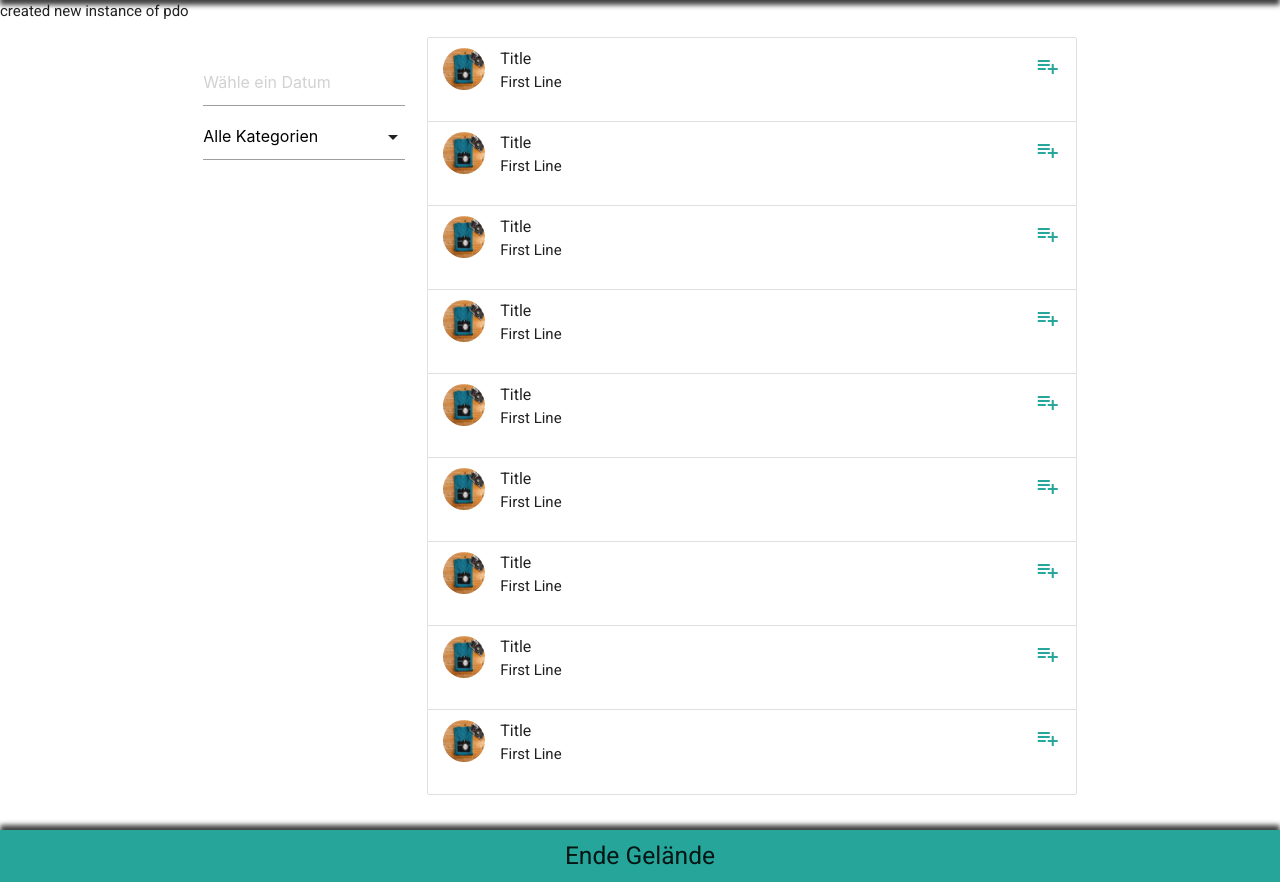
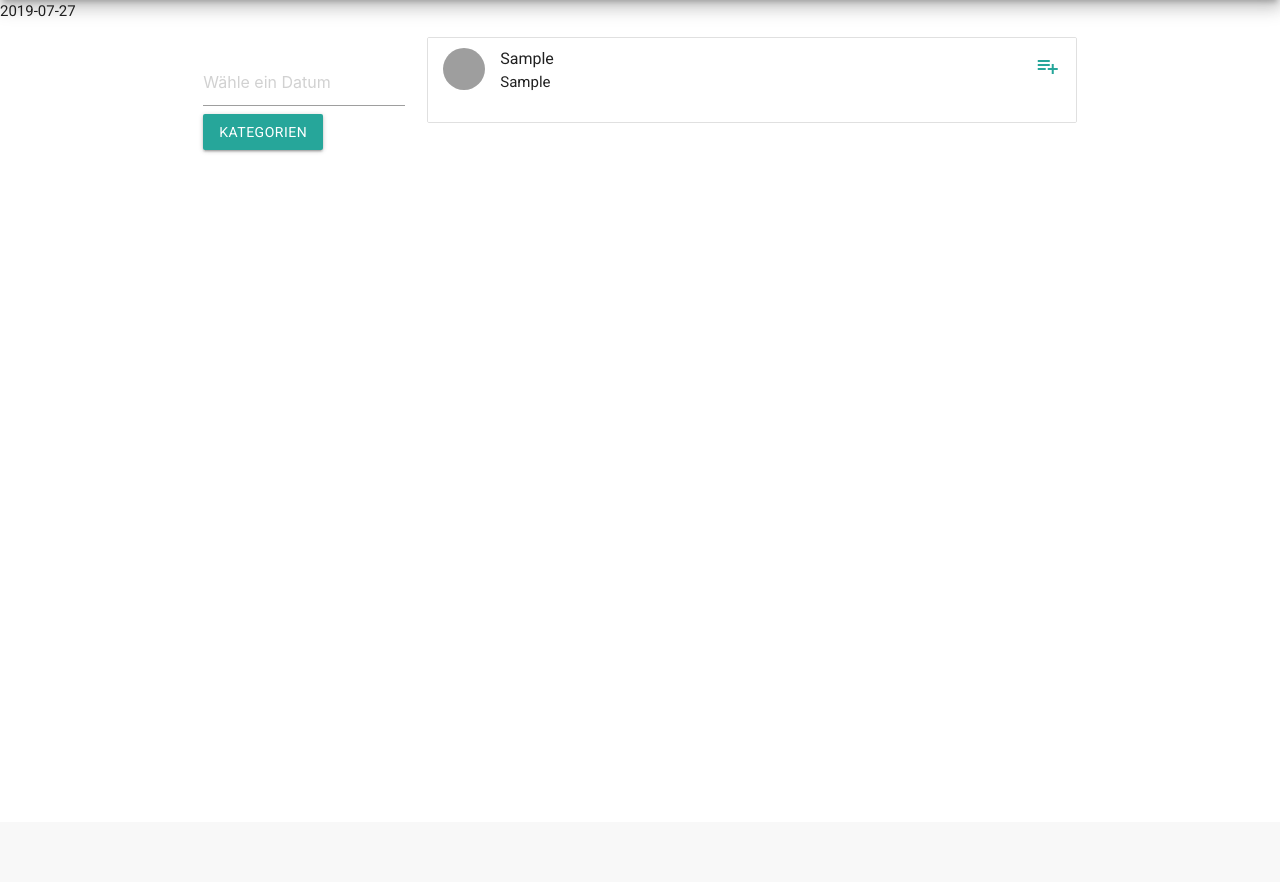
Before and after one commit to hadoken79/equipment_dispo, a PHP site: page / in a window 1280 px wide. Shown: the part 52-934 px from the top of the page. After the commit the page ends 205 px from the top, so only its background shows below. Run offline with PHP 8.4, Linux system fonts and the light colour scheme; tables that the repository leaves empty or names only in its code hold one stand-in row (values such as "Sample post"); a stand-in replaces the project's code that opens the database connection; some libraries are stand-ins or nearby versions; grey boxes are pictures that could not be loaded.

Commit message:
Elementeaufbau via php eingefügt

```diff
--- a/base/footer.php
+++ b/base/footer.php
@@ -2,13 +2,13 @@
 /*created by lp - 27.07.2019*/
 ?>
 <footer>
-        <h5>Ende Gelände</h5>
-    </footer>
+
+</footer>
 
 
 
-    <script src="./lib/js/materialize.min.js"></script>
-    <script src="./lib/js/app.js"></script>
+<script src="./lib/js/materialize.min.js"></script>
+<script src="./lib/js/index.js"></script>
 
 </body>
 
--- a/base/header.php
+++ b/base/header.php
@@ -18,6 +18,6 @@ require_once('./db/PdoConnector.php');
 </head>
 
 <body>
-    <header>
+    <header class="z-depth-3">
         <h5>Dispo-Equipment</h5>
     </header>
--- a/db/PdoConnector.php
+++ b/db/PdoConnector.php
@@ -14,11 +14,10 @@ class PdoConnector
     public static function getConn(){
         if(!isset(self::$pdo)){
             self::$pdo = new PDO(self::$dsn, USER, PWD);
-            //set default fetchmode to object
+            //setze default fetchmode to object | kann in jeder ->fetch(Anweisung überschrieben werden)
             self::$pdo->setAttribute(PDO::ATTR_DEFAULT_FETCH_MODE, PDO::FETCH_OBJ);
-            echo "created new instance of pdo<br>";
+            //echo "created new instance of pdo<br>";
         }
-
         return self::$pdo;
     }
 }
--- a/db/db.php
+++ b/db/db.php
@@ -1,7 +1,5 @@
 <?php
 require_once('conf\config.php');
-
-
 
 
 class DBHandler{
--- a/index.php
+++ b/index.php
@@ -1,93 +1,110 @@
 <?php
 /*created by lp - 27.07.2019*/
 require_once('./base/header.php');
-//mysqli
-//$handler = new DBHandler();
-//$kategorien = $handler->getContent("SELECT name, kategorie_id FROM kategorie WHERE geloescht=false;");
 
-//pdo
 $pdo = PdoConnector::getConn();
-//todo join. nur kategorien von equiopment, dass in diso ist, sollen dargestellt werden
-$kategorien_res = $pdo->query("SELECT * FROM kategorie WHERE geloescht=false");
 
+//Es sollen hier nur Kategorien zur Auswahl stehen, von Equipment, was in Dispo verfügbar ist
+$kat_query = "SELECT kategorie_id,name FROM kategorie WHERE kategorie_id in
+(SELECT kategorie_id FROM equipment WHERE indispo=true AND geloescht=false)
+AND geloescht=false;";
+$kategorien = $pdo->query($kat_query);
 
+//Alle Sets und alles equipment //TODO variable aus ajax mit abruf von Datum
+$date = isset($_REQUEST['date']) ? $_REQUEST['date'] : date("Y-m-d");
+echo $date;
 
-//Am Ende Verbindung trennen
- $pdo = null;
+$set_eq_query = "SELECT equipment.equipment_id,
+equipment.name AS eq_name,
+equipment.beschrieb AS eq_beschrieb,
+set_.set_id,
+set_.beschrieb AS set_beschrieb,
+set_.name AS set_name,
+buchung.buchung_id,
+buchung.reserviert_fuer,
+buchung.user,
+equipmentbild.filename,
+kategorie.name AS kat_name
+FROM equipment LEFT JOIN set_
+ON equipment.set_id = set_.set_id LEFT JOIN buchung
+ON equipment.equipment_id = buchung.equipment_id LEFT JOIN kategorie
+ON equipment.kategorie_id = kategorie.kategorie_id LEFT JOIN equipmentbild
+ON equipment.bild_id = equipmentbild.bild_id WHERE equipment.geloescht=false ORDER BY set_.name DESC;";
+$sets_eq = $pdo->query($set_eq_query);
+
+//Verbindung trennen
+$pdo = null;
+
 ?>
+<main>
     <div class="container">
         <div class="row">
             <aside id="lp-kal" class="input-field col s12 m3">
                 <input type="text" placeholder="Wähle ein Datum" class="datepicker">
-                <select>
-                <option value=0>Alle Kategorien</option>
-               <?php foreach ($kategorien_res->fetchAll() as $kategorie) :?>
-                <option value=<?php echo $kategorie->kategorie_id;?>><?php echo $kategorie->name;?></option>
-                    <?php endforeach ?>;
-                </select>
-                <label></label>
+                <!-- Dropdown Trigger -->
+                <a class='dropdown-trigger btn' href='#' data-target='dropdown1'>Kategorien</a>
+
+                <!-- Dropdown Inhalt -->
+                <ul id='dropdown1' class='dropdown-content'>
+                    <li><a href="#!">Alle</a></li>
+                    <li class="divider" tabindex="-1"></li>
+                    <?php foreach ($kategorien->fetchAll() as $kategorie) : ?>
+                    <li><a href="#!"><?php echo $kategorie->name; ?></a></li>
+                    <?php endforeach ?>
+                </ul>
             </aside>
-
+            <!-- Die Collection Elemente -->
             <div id="lp-card" class="col s12 m9">
                 <ul class="collection">
-                    <li id="lp-listItem" class="collection-item avatar">
-                        <img src="images/yuna.jpg" alt="" class="circle">
-                        <span class="title">Title</span>
-                        <p>First Line</p>
-                        <a href="#" class="secondary-content"><i class="material-icons">playlist_add</i></a>
-                    </li>
-                    <li id="lp-listItem" class="collection-item avatar">
-                        <img src="images/yuna.jpg" alt="" class="circle">
-                        <span class="title">Title</span>
-                        <p>First Line</p>
-                        <a href="#" class="secondary-content"><i class="material-icons">playlist_add</i></a>
-                    </li>
-                    <li id="lp-listItem" class="collection-item avatar">
-                        <img src="images/yuna.jpg" alt="" class="circle">
-                        <span class="title">Title</span>
-                        <p>First Line</p>
-                        <a href="#" class="secondary-content"><i class="material-icons">playlist_add</i></a>
-                    </li>
-                    <li id="lp-listItem" class="collection-item avatar">
-                        <img src="images/yuna.jpg" alt="" class="circle">
-                        <span class="title">Title</span>
-                        <p>First Line</p>
-                        <a href="#" class="secondary-content"><i class="material-icons">playlist_add</i></a>
-                    </li>
-                    <li id="lp-listItem" class="collection-item avatar">
-                        <img src="images/yuna.jpg" alt="" class="circle">
-                        <span class="title">Title</span>
-                        <p>First Line</p>
-                        <a href="#" class="secondary-content"><i class="material-icons">playlist_add</i></a>
-                    </li>
-                    <li id="lp-listItem" class="collection-item avatar">
-                        <img src="images/yuna.jpg" alt="" class="circle">
-                        <span class="title">Title</span>
-                        <p>First Line</p>
-                        <a href="#" class="secondary-content"><i class="material-icons">playlist_add</i></a>
-                    </li>
-                    <li id="lp-listItem" class="collection-item avatar">
-                        <img src="images/yuna.jpg" alt="" class="circle">
-                        <span class="title">Title</span>
-                        <p>First Line</p>
-                        <a href="#" class="secondary-content"><i class="material-icons">playlist_add</i></a>
-                    </li>
-                    <li id="lp-listItem" class="collection-item avatar">
-                        <img src="images/yuna.jpg" alt="" class="circle">
-                        <span class="title">Title</span>
-                        <p>First Line</p>
-                        <a href="#" class="secondary-content"><i class="material-icons">playlist_add</i></a>
-                    </li>
-                    <li id="lp-listItem" class="collection-item avatar">
-                        <img src="images/yuna.jpg" alt="" class="circle">
-                        <span class="title">Title</span>
-                        <p>First Line</p>
-                        <a href="#" class="secondary-content"><i class="material-icons">playlist_add</i></a>
-                    </li>
+                    <?php
+                    foreach ($sets_eq->fetchAll() as $eq_set) {
+                        $titel = $eq_set->set_name ? $eq_set->set_name : $eq_set->eq_name;
+                        $beschrieb = $eq_set->set_beschrieb ? $eq_set->set_beschrieb : $eq_set->eq_beschrieb;
+                        $pfad = 'c:/bilder/';
+                        $bild = $eq_set->filename ? $pfad . $eq_set->filename : 'images/yuna.jpg';
+                        if ($eq_set->reserviert_fuer === date("Y-m-d")) {
+                            $titel = '<b>RESERVIERT</b>';
+                        };
+                        echo "<li class='collection-item avatar'>";
+                        echo "<img src={$bild} alt='' class='circle'>";
+                        echo "<span class='title'>{$titel}</span>";
+                        echo "<p>{$beschrieb}</p>";
+                        echo "<a href='#!' class='secondary-content'><i class='material-icons'>playlist_add</i></a>";
+                        echo "</li>";
+                    }
+                    ?>
                 </ul>
             </div>
         </div>
     </div>
+</main>
 <?php
+
+
+foreach ($sets_eq->fetchAll() as $eq_set) {
+    $titel = $eq_set->set_name ? $eq_set->set_name : $eq_set->eq_name;
+    $beschrieb = $eq_set->set_beschrieb ? $eq_set->set_beschrieb : $eq_set->eq_beschrieb;
+    $pfad = 'c:/bilder/';
+    $bild = $eq_set->filename ? $pfad . $eq_set->filename : 'images/yuna.jpg';
+    if ($eq_set->reserviert_fuer === date("Y-m-d")) {
+        $titel = '<b>RESERVIERT</b>';
+        $beschrieb = '';
+    };
+    echo "<li class='collection-item avatar'>";
+    echo "<img src={$bild} alt='' class='circle'>";
+    echo "<span class='title'>{$titel}</span>";
+    echo "<p>{$beschrieb}</p>";
+    echo "<a href='#!' class='secondary-content'><i class='material-icons'>grade</i></a>";
+    echo "</li>";
+
+    echo $eq_set->reserviert_fuer . '<br>';
+    echo 'Titel=' . $titel . '<br>';
+    echo 'Beschrieb=' . $beschrieb . '<br>';
+    echo 'Bild=' . $bild . '<br>';
+    echo 'eq_id=' . $eq_set->equipment_id . '<br>';
+    echo 'set_id=' . $eq_set->set_id . '<br>';
+    echo '<hr><br>';
+}
+
 require_once('./base/footer.php');
 ?>
--- a/lib/css/custom.css
+++ b/lib/css/custom.css
@@ -2,6 +2,9 @@ body, html{
     padding: 0;
     margin: 0;
     font-family: 'Roboto', sans-serif;
+}
+main{
+    min-height: 100vh;
 }
 
 #lp-kal{
@@ -13,16 +16,16 @@ body, html{
 }
 
 header{
-   display: flex;
-   justify-content: center;
+    display: flex;
+    justify-content: center;
     background: #26a69a;
-    box-shadow: 0px 5px 5px 0px rgba(0,0,0,0.75);
 }
 footer{
+    position: sticky;
+    bottom: 0;
     display: flex;
-   justify-content: center;
-    background: #26a69a;
-    box-shadow: 0px -5px 5px 0px rgba(0,0,0,0.75);
+    justify-content: center;
+
 }
 h5{
     padding: 0.5em;
@@ -31,3 +34,11 @@ h5{
 #lp-card{
     margin-top: 0.5em;
 }
+
+#lp-logwrapper{
+    padding-top: 5em;
+}
+
+.dropdown-content li:focus:not(:hover) {
+    background-color: transparent;
+}
--- a/lib/js/app.js
+++ b/lib/js/index.js
@@ -1,26 +1,30 @@
-
 
 document.addEventListener('DOMContentLoaded', function () {
     //Datumspicker
     const optionsDP = {
         format: 'dd-mmm-yyyy',
-        onSelect: function (date) { date_to_yyyymmdd(date) },
+        onSelect: function () { date_to_yyyymmdd(picker.date) },
     };
     const elem1 = document.querySelector('.datepicker');
     const picker = M.Datepicker.init(elem1, optionsDP);
+    //picker.open();
+
+    //Kategorienfilter
+    const optionsKF = {
+        hover: false,
+        onCloseStart: function () { callKat(filter.focusedIndex) }
+    };
+    var elem2 = document.querySelector('.dropdown-trigger');
+    var filter = M.Dropdown.init(elem2, optionsKF);
 
 
-    //KategorienFilter
-    const optionsKF = {};
-    const elem2 = document.querySelector('select');
-    const katFilter = M.FormSelect.init(elem2, optionsKF);
+});
 
-    //picker.open();
-});
 
 //javascript Datetime in mysql Date umwandeln
 function date_to_yyyymmdd(date) {
     let year, month, day;
+    let sqldate;
     year = String(date.getFullYear());
     month = String(date.getMonth() + 1);
     if (month.length == 1) {
@@ -30,5 +34,15 @@ function date_to_yyyymmdd(date) {
     if (day.length == 1) {
         day = "0" + day;
     }
-    console.log(year + "-" + month + "-" + day);
+    sqldate = year + "-" + month + "-" + day;
+
+    //AJAX to php
+    const xhr = new XMLHttpRequest();
+
+
 }
+//Kategorie an PHP übergeben
+function callKat(focusedIndex) {
+    console.log(focusedIndex);
+    //M.toast({ html: focusedIndex }, 3000);
+}
```
Also changed, not shown: login.php (added, +35 -0 lines), querys.sql (added, +18 -0 lines).
